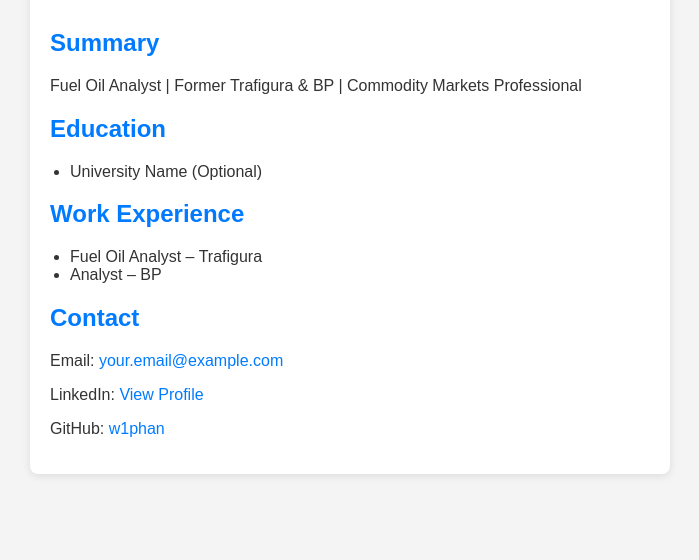
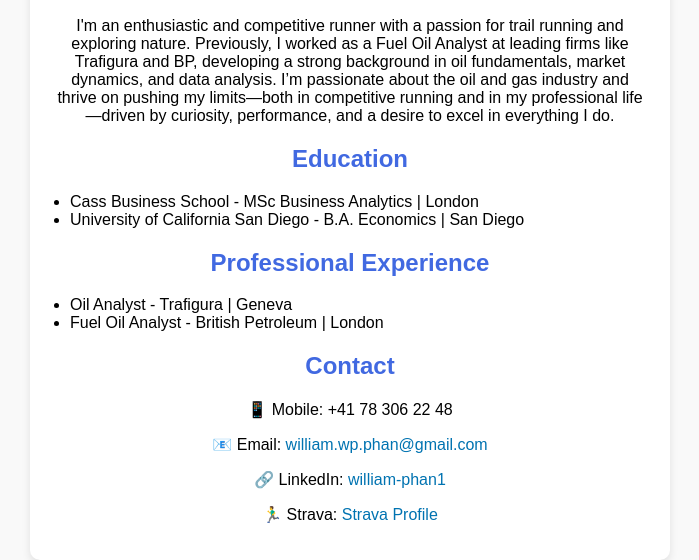
Before and after one commit to w1phan/w1phan.github.io, a plain HTML site: page index.html in a window 1280 px wide. Shown: the part 300-860 px from the top of the page, without its empty margins (290-989 px from the left). Before the commit the page ends 814 px from the top, so only its background shows below. Drawn offline with Linux system fonts and the light colour scheme.

Commit message:
Add files via upload

```diff
--- a/index.html
+++ b/index.html
@@ -3,66 +3,75 @@
 <head>
     <meta charset="UTF-8">
     <meta name="viewport" content="width=device-width, initial-scale=1.0">
-    <title>William Phan – Fuel Oil Analyst | Former Trafigura & BP</title>
+    <title>William Phan – Fuel Oil Analyst | Runner | Explorer</title>
     <style>
         body {
             font-family: Arial, sans-serif;
-            margin: 40px;
-            background-color: #f4f4f4;
-            color: #333;
+            background-color: #f9f9f9;
+            margin: 0;
+            padding: 0;
+            display: flex;
+            justify-content: center;
+            align-items: center;
+            min-height: 100vh;
         }
         .container {
             background-color: white;
             padding: 20px;
-            border-radius: 8px;
-            box-shadow: 0 2px 8px rgba(0, 0, 0, 0.1);
+            border-radius: 10px;
+            box-shadow: 0 4px 8px rgba(0, 0, 0, 0.1);
+            text-align: center;
             max-width: 600px;
-            margin: auto;
-        }
-        h1, h2 {
-            color: #007bff;
         }
         .profile-pic {
             width: 150px;
             height: 150px;
+            object-fit: cover;
             border-radius: 50%;
-            object-fit: cover;
             margin-bottom: 15px;
         }
+        h1, h2 {
+            color: #4169E1;
+        }
         a {
-            color: #007bff;
+            color: #0073b1;
             text-decoration: none;
         }
         a:hover {
             text-decoration: underline;
         }
         ul {
+            list-style-type: disc;
             padding-left: 20px;
+            text-align: left;
         }
     </style>
 </head>
 <body>
     <div class="container">
+        <img src="https://via.placeholder.com/150" alt="William Phan Profile Picture" class="profile-pic">
         <h1>William Phan</h1>
-        <img src="https://via.placeholder.com/150" alt="Profile Picture" class="profile-pic">
-        <h2>Summary</h2>
-        <p>Fuel Oil Analyst | Former Trafigura & BP | Commodity Markets Professional</p>
+
+        <h2>Bio</h2>
+        <p>I'm an enthusiastic and competitive runner with a passion for trail running and exploring nature. Previously, I worked as a Fuel Oil Analyst at leading firms like Trafigura and BP, developing a strong background in oil fundamentals, market dynamics, and data analysis. I’m passionate about the oil and gas industry and thrive on pushing my limits—both in competitive running and in my professional life—driven by curiosity, performance, and a desire to excel in everything I do.</p>
 
         <h2>Education</h2>
         <ul>
-            <li>University Name (Optional)</li>
+            <li>Cass Business School - MSc Business Analytics | London</li>
+            <li>University of California San Diego - B.A. Economics | San Diego</li>
         </ul>
 
-        <h2>Work Experience</h2>
+        <h2>Professional Experience</h2>
         <ul>
-            <li>Fuel Oil Analyst – Trafigura</li>
-            <li>Analyst – BP</li>
+            <li>Oil Analyst - Trafigura | Geneva</li>
+            <li>Fuel Oil Analyst - British Petroleum | London</li>
         </ul>
 
         <h2>Contact</h2>
-        <p>Email: <a href="mailto:your.email@example.com">your.email@example.com</a></p>
-        <p>LinkedIn: <a href="https://www.linkedin.com/in/YOUR-LINKEDIN" target="_blank">View Profile</a></p>
-        <p>GitHub: <a href="https://github.com/w1phan" target="_blank">w1phan</a></p>
+        <p>📱 Mobile: +41 78 306 22 48</p>
+        <p>📧 Email: <a href="mailto:william.wp.phan@gmail.com">william.wp.phan@gmail.com</a></p>
+        <p>🔗 LinkedIn: <a href="https://www.linkedin.com/in/william-phan1/" target="_blank">william-phan1</a></p>
+        <p>🏃‍♂️ Strava: <a href="https://www.strava.com/athletes/78411234" target="_blank">Strava Profile</a></p>
     </div>
 </body>
 </html>
```
